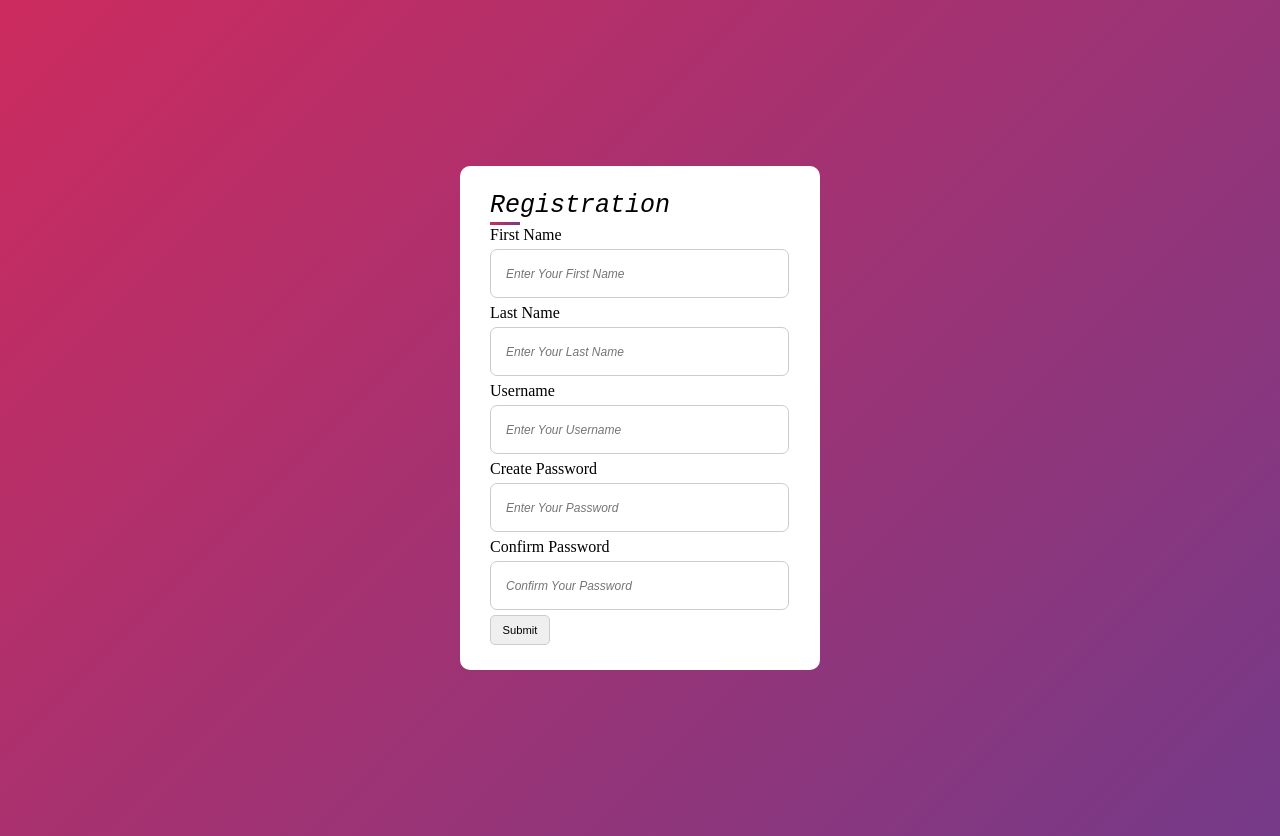
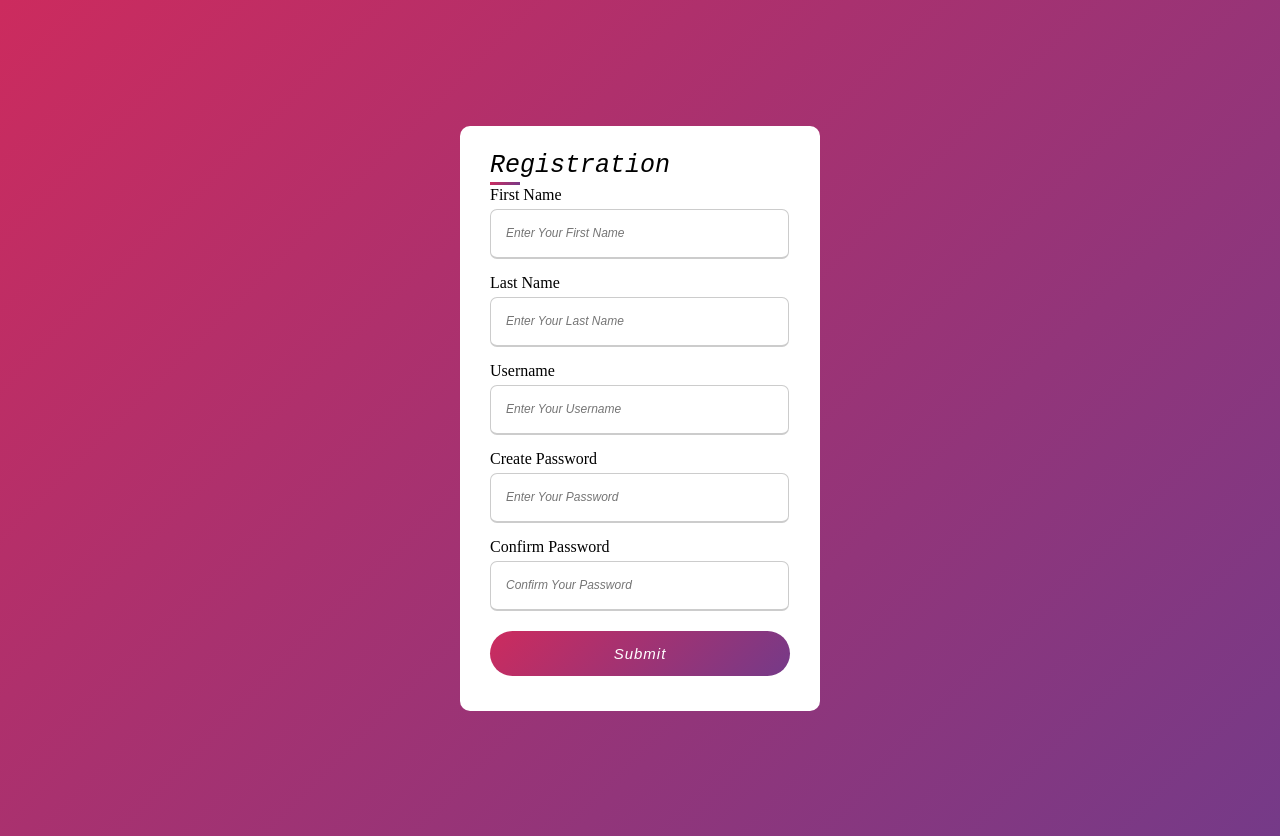
Before and after one commit to muhammad6677/Registration-page, a plain HTML site: page index.html in a window 1280 px wide. Drawn offline with Linux system fonts and the light colour scheme.

Commit message:
Added new Style

```diff
--- a/Style.css
+++ b/Style.css
@@ -34,9 +34,10 @@ background: linear-gradient(135deg,#cc2b5e,#753a88);
     display: flex;
     flex-wrap: wrap;
     justify-content: space-between;
+    margin: 1px 0 5px 0;
 }
 form .user-details .input-box{
-    margin: 1px 0 5px 0;
+    margin-bottom: 15px;
     width: calc(100% / 1 - 20px);
 }
 .user-details .input-box .details{
@@ -54,12 +55,31 @@ form .user-details .input-box{
     font-size: 12px;
     font-style: italic;
     font-family: sans-serif;
+    border-bottom-width: 2px;
+    transition: all 0.3s ease;
 }
-.container .user-details .button input{
-    height: 30px;
-    border-radius: 5px;
-    border: 1px solid #ccc;
-    width: 60px;
-    font-weight: 250;
-    font-size: 70%;
+.user-details .input-box input:focus,
+.user-details .input-box input:valid{
+    border-color: #753a88;
 }
+form .button{
+    height: 45px;
+    margin: 5px 0;
+    width: 100%;
+}
+form .button input{
+    height: 100%;
+    width: 100%;
+    outline: none;
+    color: #fff;
+    border-radius: 50px;
+    border: none;
+    font-size: 15px;
+    font-weight: 500;
+    font-style: italic;
+    letter-spacing: 1px;
+    background: linear-gradient(135deg,#cc2b5e,#753a88);
+}
+form .button input:hover{
+    background: linear-gradient(-135deg,#cc2b5e,#753a88);
+}
```
